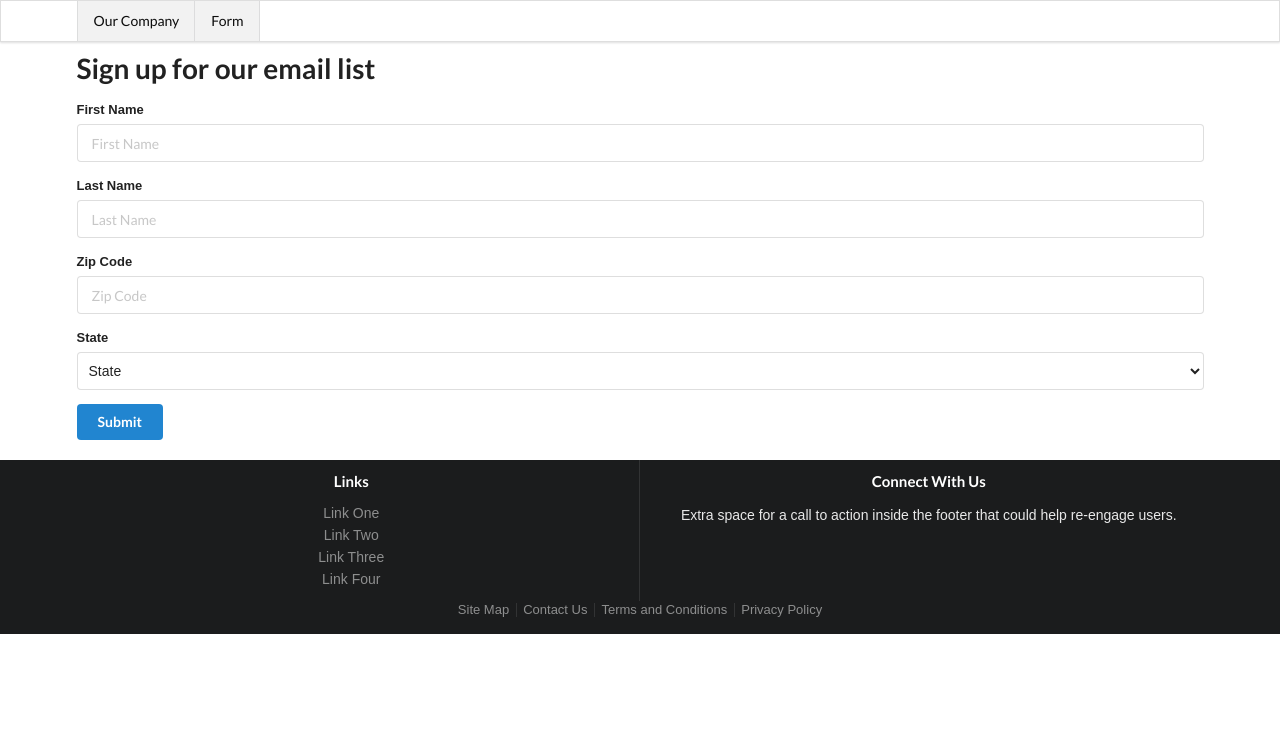
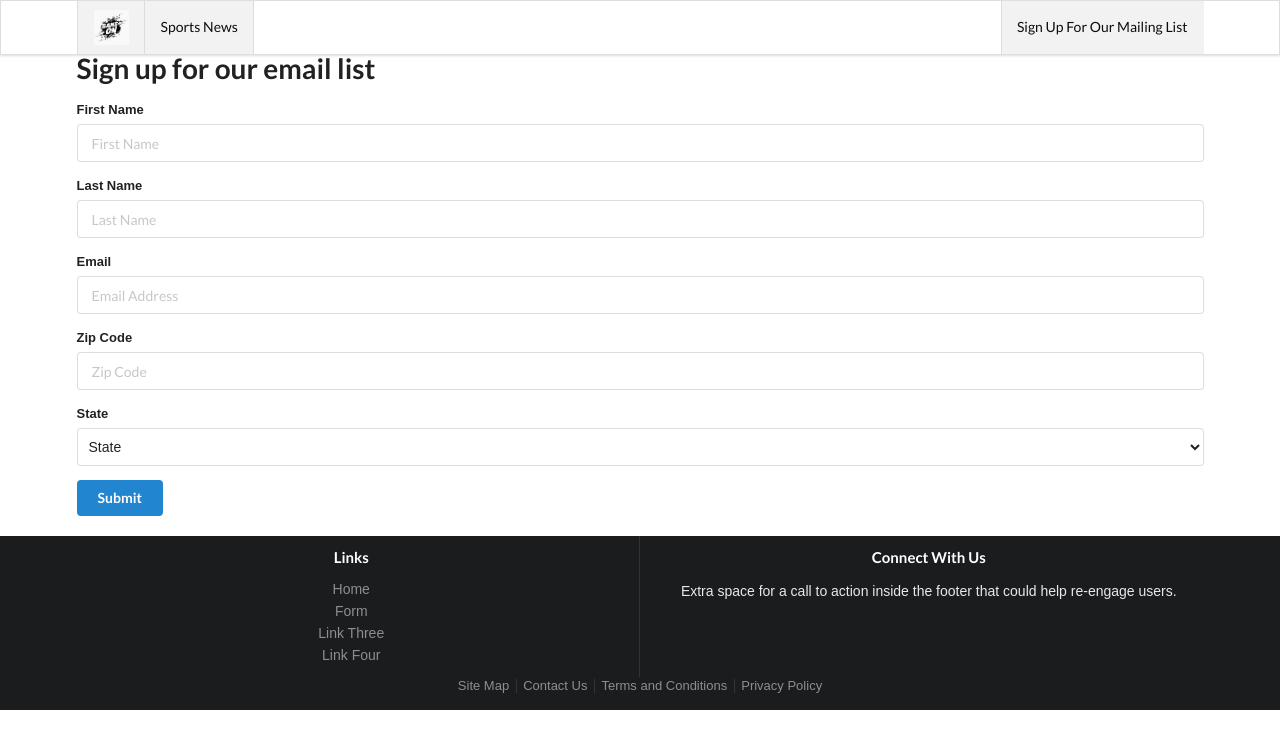
Before and after one commit to mypwhas9letters/interviewProjectFrontEnd, a React (Create React App) app: page /form in a window 1280 px wide. Shown: the top 748 px of the page. Built offline with nearby package versions, Linux system fonts and the light colour scheme.

Commit message:
news section added

```diff
--- a/public/index.html
+++ b/public/index.html
@@ -11,6 +11,7 @@
     <link rel="manifest" href="%PUBLIC_URL%/manifest.json">
     <link rel="shortcut icon" href="%PUBLIC_URL%/favicon.ico">
     <link rel="stylesheet" href="//cdnjs.cloudflare.com/ajax/libs/semantic-ui/2.2.12/semantic.min.css"></link>
+    <link rel="stylesheet" type="text/css" href="https://cdnjs.cloudflare.com/ajax/libs/slick-carousel/1.6.0/slick-theme.min.css" />
 
     <!--
       Notice the use of %PUBLIC_URL% in the tags above.
--- a/src/components/ContactForm.js
+++ b/src/components/ContactForm.js
@@ -7,6 +7,7 @@ class ContactForm extends Component {
     this.state = {
       firstName: "",
       lastName: "",
+      email: "",
       zip: "",
       state: ""
     }
@@ -29,19 +30,23 @@ class ContactForm extends Component {
         <h1>Sign up for our email list</h1>
         <div className="field">
           <label>First Name</label>
-          <input onChange={this.onChange} type="text" name="firstName" placeholder="First Name"/>
+          <input onChange={this.onChange} type="text" name="firstName" placeholder="First Name" title="Please Enter Valid First Name (Characters Only)" pattern="[a-zA-Z]*" required/>
         </div>
         <div className="field">
           <label>Last Name</label>
-          <input onChange={this.onChange} type="text" name="lastName" placeholder="Last Name"/>
+          <input onChange={this.onChange} type="text" name="lastName" title="Please Enter Valid Last Name (Characters, -, and ' Only)" placeholder="Last Name" pattern="[a-zA-Z'-]*" required/>
+        </div>
+        <div className="field">
+          <label>Email</label>
+          <input onChange={this.onChange} type="email" name="email" placeholder="Email Address" required/>
         </div>
         <div className="field">
           <label>Zip Code</label>
-          <input onChange={this.onChange} type="text" name="zip" placeholder="Zip Code"/>
+          <input onChange={this.onChange} type="text" name="zip" placeholder="Zip Code" title="Please Enter Valid US Zipcode" pattern="([0-9]{5,5})"/>
         </div>
         <div className="field">
           <label>State</label>
-          <select onChange={this.onChange} name="state" className="ui fluid dropdown">
+          <select onChange={this.onChange} name="state" className="ui fluid dropdown" required>
             <option value="">State</option>
             <option value="AL">Alabama</option>
             <option value="AK">Alaska</option>
--- a/src/components/Footer.js
+++ b/src/components/Footer.js
@@ -8,8 +8,8 @@ const Footer = () => {
         <div className="eight wide column">
           <h4 className="ui inverted header">Links</h4>
           <div className="ui inverted link list">
-            <a href="" className="item">Link One</a>
-            <a href="" className="item">Link Two</a>
+            <a href="" className="item">Home</a>
+            <a href="" className="item">Form</a>
             <a href="" className="item">Link Three</a>
             <a href="" className="item">Link Four</a>
           </div>
--- a/src/components/Home.js
+++ b/src/components/Home.js
@@ -1,4 +1,5 @@
 import React, { Component } from 'react';
+import NewsCard from './newsCard'
 
 class Home extends Component {
   constructor(props){
@@ -7,7 +8,8 @@ class Home extends Component {
     this.state = {
       videos: "",
       searchTerm: "",
-      link: `https://www.youtube.com/embed?listType=search&list=nba`
+      link: `https://www.youtube.com/embed?listType=search&list=nba`,
+      news: ""
     }
   }
 
@@ -23,7 +25,14 @@ class Home extends Component {
     })
   }
 
+  componentDidMount(){
+    fetch("https://newsapi.org/v2/top-headlines?sources=espn&apiKey=3ebd6d3dde004ab78b03260d588e97e1")
+    .then(res => res.json())
+    .then(json => this.setState({news: json.articles}))
+  }
+
   render(){
+    const newsList = this.state.news === "" ? null : this.state.news.map(news => <NewsCard news={news}/>)
     return(
       <div>
         <iframe id="player" type="text/html" width="100%" height="450" src={this.state.link} frameBorder="0"></iframe>
@@ -35,18 +44,25 @@ class Home extends Component {
 
         <div className="ui stackable divided grid">
           <div className="eight wide column">
-            <h4 className="ui header">Connect With Us</h4>
+            <h4 className="ui header">About Us</h4>
             <p>
               Lorem ipsum dolor sit amet, consectetur adipiscing elit, sed do eiusmod tempor incididunt ut labore et dolore magna aliqua. Ut enim ad minim veniam, quis nostrud exercitation ullamco laboris nisi ut aliquip ex ea commodo consequat. Duis aute irure dolor in reprehenderit in voluptate velit esse cillum dolore eu fugiat nulla pariatur. Excepteur sint occaecat cupidatat non proident, sunt in culpa qui officia deserunt mollit anim id est laborum.
             </p>
           </div>
           <div className="eight wide column">
-            <h4 className="ui header">Connect With Us</h4>
+            <h4 className="ui header">About Us</h4>
             <p>
               Lorem ipsum dolor sit amet, consectetur adipiscing elit, sed do eiusmod tempor incididunt ut labore et dolore magna aliqua. Ut enim ad minim veniam, quis nostrud exercitation ullamco laboris nisi ut aliquip ex ea commodo consequat. Duis aute irure dolor in reprehenderit in voluptate velit esse cillum dolore eu fugiat nulla pariatur. Excepteur sint occaecat cupidatat non proident, sunt in culpa qui officia deserunt mollit anim id est laborum.
             </p>
           </div>
         </div>
+
+        <h1>News Articles</h1>
+
+        <div className="ui three column grid">
+          {newsList}
+        </div>
+
       </div>
     )
   }
--- a/src/components/NavBar.js
+++ b/src/components/NavBar.js
@@ -1,16 +1,22 @@
-import React from "react"
-import { NavLink } from 'react-router-dom'
+import React from 'react';
+import { NavLink } from 'react-router-dom';
+import logo from '../images/logo.jpg'
 
 const NavBar = () =>{
   return(
     <div className="ui menu fixed">
       <div className="ui container">
+        <NavLink className="item" to="/">
+          <img src={logo} />
+        </ NavLink>
         <NavLink className="header item" to="/">
-          Our Company
+          Sports News
         </ NavLink>
-        <NavLink className="header item" to="/form">
-          Form
-        </ NavLink>
+        <div class="right menu">
+          <NavLink className="ui item" to="/form">
+            Sign Up For Our Mailing List
+          </ NavLink>
+        </div>
       </div>
     </div>
   )
--- /dev/null
+++ b/src/components/newsCard.js
@@ -0,0 +1,19 @@
+import React from 'react';
+
+const NewsCard = (news) =>{
+  return(
+      <div className="column">
+        <div className="ui fluid card">
+          <div className="image">
+            <img src={news.news.urlToImage}/>
+             {news.news.title}
+        </div>
+          <div className="content">
+            <a className="header">{news.news.description}</a>
+          </div>
+        </div>
+      </div>
+  )
+}
+
+export default NewsCard
```
Also changed, not shown: src/images/logo.jpg (added).
